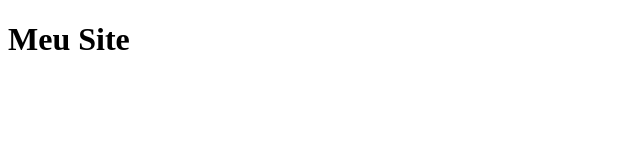
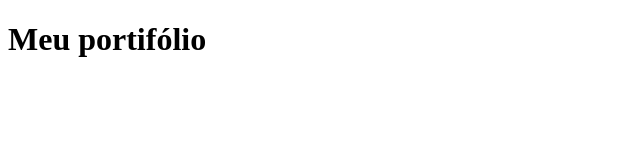
Before and after one commit to luis-henrique-santarem/meu-site, a plain HTML site: page index.html in a window 1280 px wide. Shown: the whole page, without its empty margins (0-640 px from the left). Drawn offline with Linux system fonts and the light colour scheme.

Commit message:
refactort: alterado o texto do site

```diff
--- a/index.html
+++ b/index.html
@@ -6,6 +6,6 @@
     <title>Meu Site</title>
 </head>
 <body>
-    <h1>Meu Site</h1>
+    <h1>Meu portifólio</h1>
 </body>
 </html>
```
